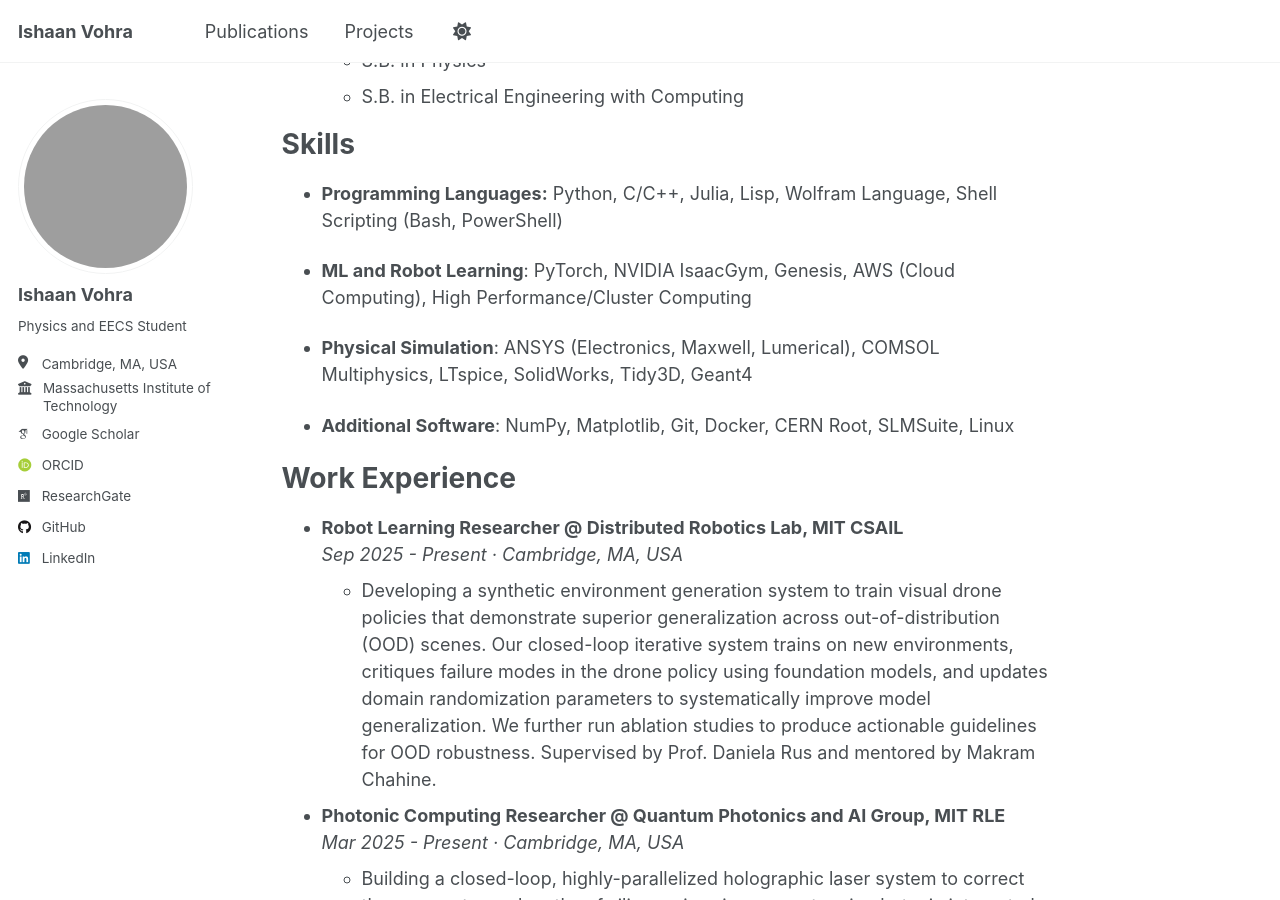
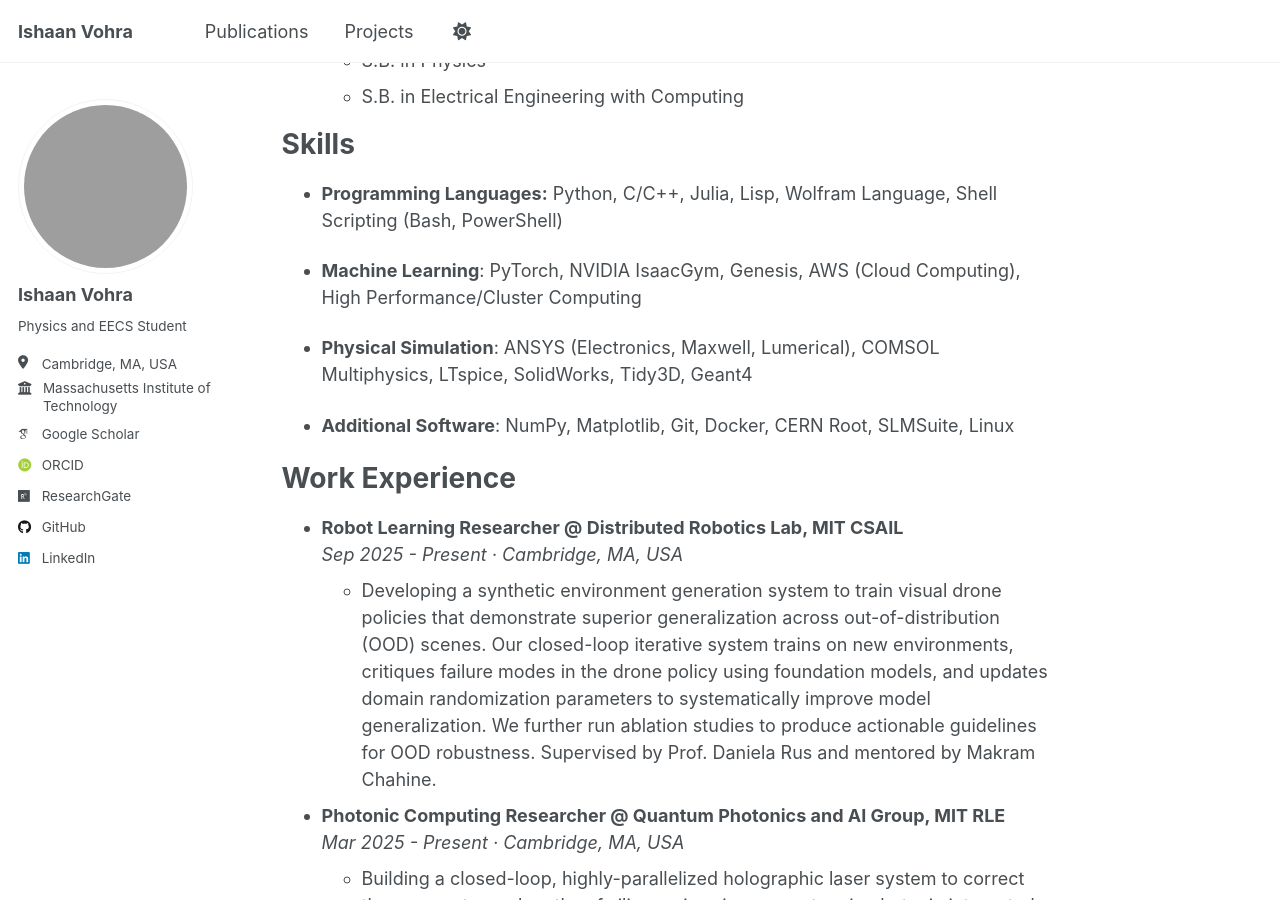
Before and after one commit to Ishaan-vohra/Ishaan-vohra.github.io, a Jekyll site: the page built from _pages/about.md, in a window 1280 px wide and 900 px high, scrolled down 534 px. Built offline with Jekyll 4.4.1, drawn with Linux system fonts in a browser that asks for light colours; some web fonts are replaced; a script that is not in the unit is left out.

Commit message:
Update about.md

```diff
--- a/_pages/about.md
+++ b/_pages/about.md
@@ -24,7 +24,7 @@
 ======
 * **Programming Languages:** Python, C/C++, Julia, Lisp, Wolfram Language, Shell Scripting (Bash, PowerShell)
 
-* **ML and Robot Learning**: PyTorch, NVIDIA IsaacGym, Genesis, AWS (Cloud Computing), High Performance/Cluster Computing
+* **Machine Learning**: PyTorch, NVIDIA IsaacGym, Genesis, AWS (Cloud Computing), High Performance/Cluster Computing
 
 * **Physical Simulation**: ANSYS (Electronics, Maxwell, Lumerical), COMSOL Multiphysics, LTspice, SolidWorks, Tidy3D, Geant4
 
```
